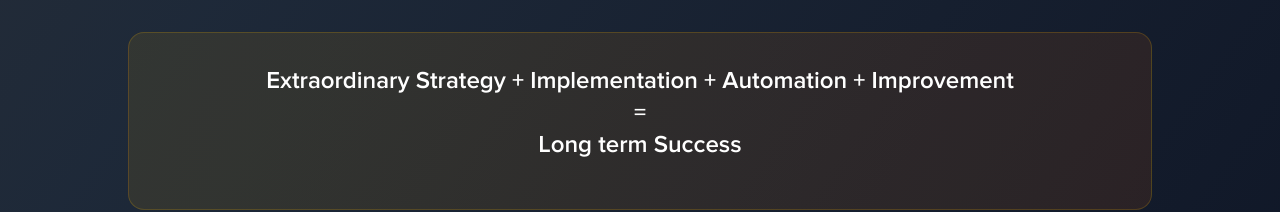
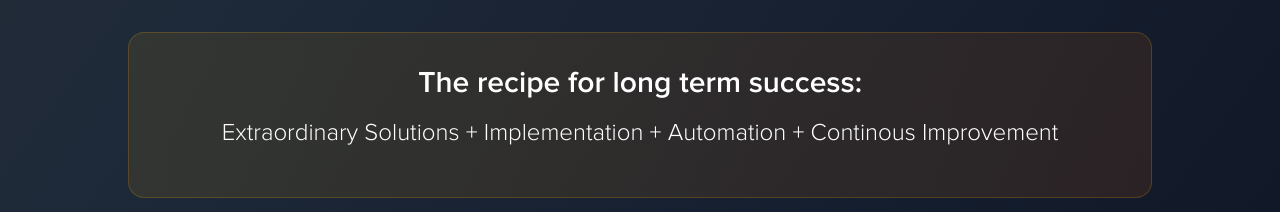
Before and after one commit to judeandy1999/vamossy.com, a Next.js app: page / in a window 1280 px wide. Shown: the part 4608-4820 px from the top of the page. Built offline with nearby package versions, Linux system fonts and the light colour scheme; no server answers.

Commit message:
feat: update PainPoints component layout and heading for clarity

```diff
--- a/components/homepage/pain-points.jsx
+++ b/components/homepage/pain-points.jsx
@@ -66,7 +66,7 @@ export default function PainPoints() {
       {/* Background overlay */}
       {/* <div className="absolute inset-0 bg-black/40"></div> */}
 
-      <div className="relative z-10 max-w-7xl mx-auto">
+      <div className="relative max-w-7xl mx-auto">
         {/* Header Section */}
         <motion.div
           className="text-center mb-6"
@@ -146,12 +146,9 @@ export default function PainPoints() {
           variants={titleVariants}
         >
           <div className="mx-auto bg-gradient-to-r from-yellow-500/10 to-orange-500/10 max-w-5xl rounded-2xl p-8 border border-yellow-500/20">
-            <h3 className="text-xl md:text-2xl font-semibold text-white mb-4">
-              Extraordinary Strategy + Implementation + Automation + Improvement
-              <br />
-              =
-              <br />
-              Long term Success
+            <h2 className="text-lg md:text-3xl font-semibold text-white mb-4">The recipe for long term success:</h2>
+            <h3 className="text-xl md:text-2xl font-light text-white mb-4">
+              Extraordinary Solutions + Implementation + Automation + Continous Improvement
             </h3>
           </div>
         </motion.div>
```
